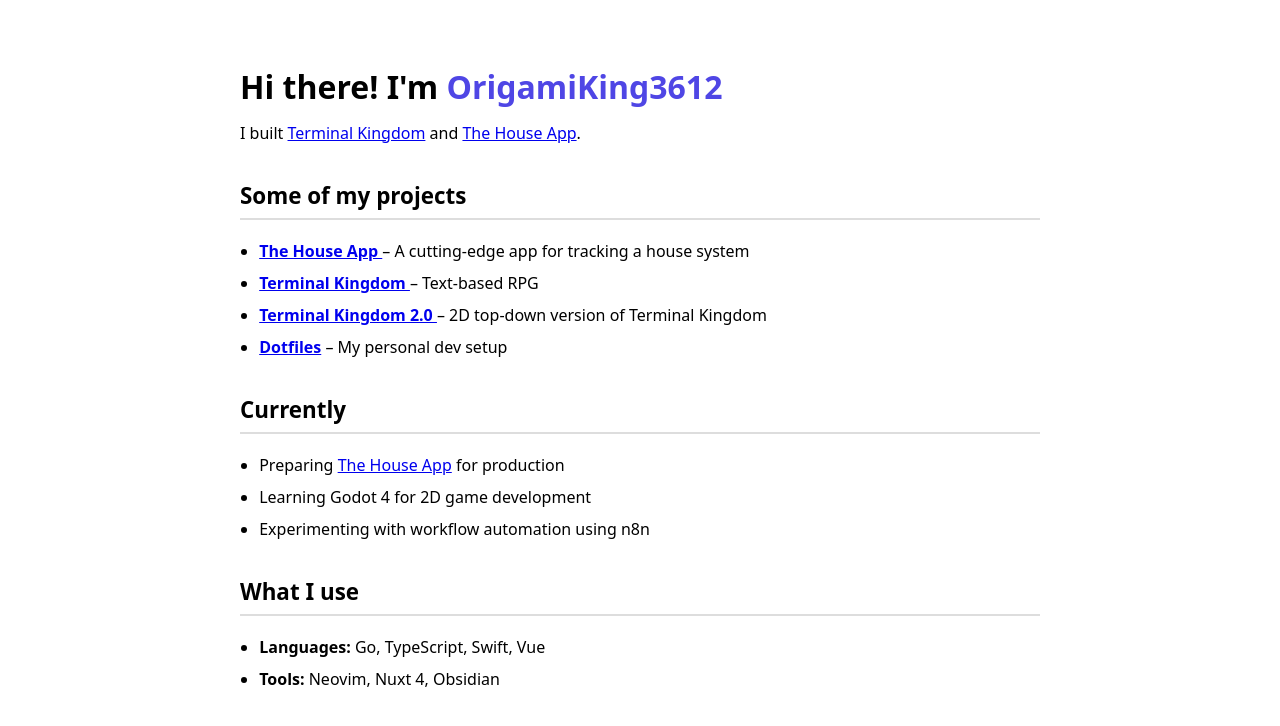
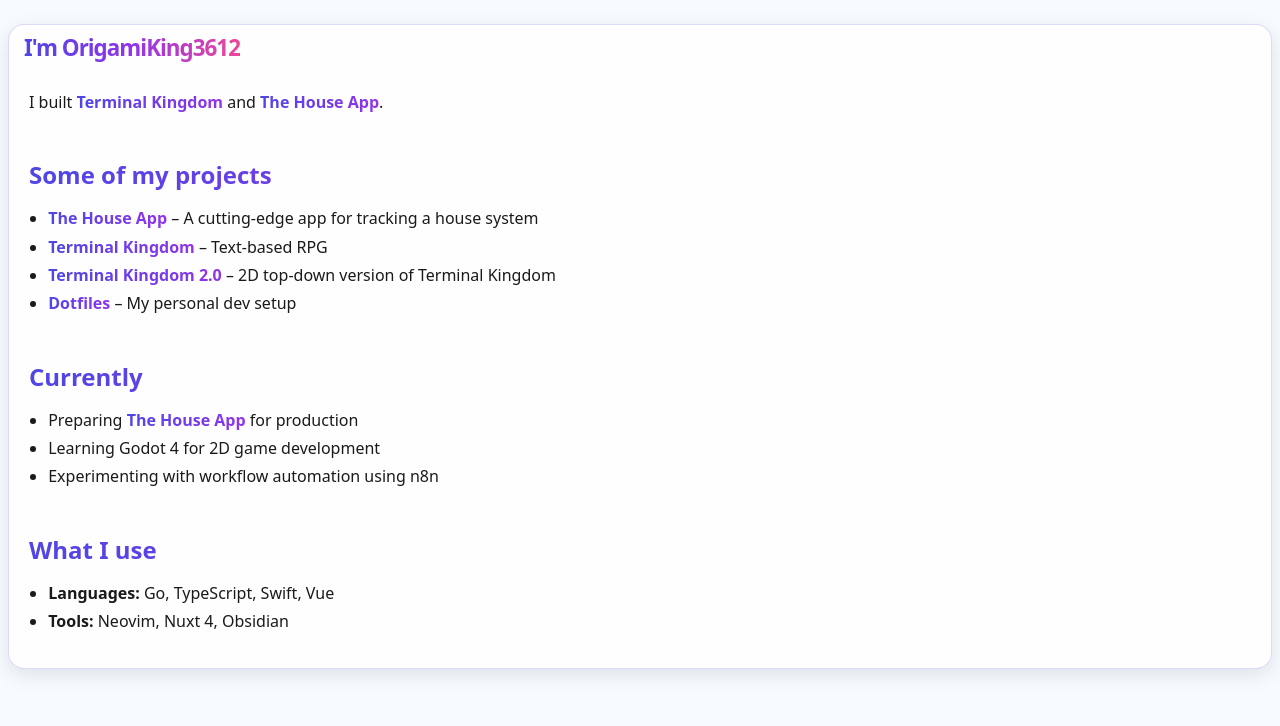
Before and after one commit to OrigamiKing3612/origamiking3612.com, a Nuxt app: page / in a window 1280 px wide. Shown: the top 726 px of the page. Built offline with nearby package versions, Linux system fonts and the light colour scheme.

Commit message:
A lot of styling help from ai

```diff
--- a/app/app.vue
+++ b/app/app.vue
@@ -1,14 +1,11 @@
 <template>
-    <div class="profile">
-        <header>
-            <h1>Hi there! I'm <span class="highlight">OrigamiKing3612</span></h1>
+    <Card title="I'm OrigamiKing3612">
         <p>
             I built
             <NuxtLink to="https://github.com/OrigamiKing3612/Terminal-Kingdom" external>Terminal Kingdom</NuxtLink>
             and
             <NuxtLink to="https://the-house-app.com" external>The House App</NuxtLink>.
         </p>
-        </header>
 
         <section>
             <h2>Some of my projects</h2>
@@ -53,7 +50,7 @@
                 <li><strong>Tools:</strong> Neovim, Nuxt 4, Obsidian</li>
             </ul>
         </section>
-    </div>
+    </Card>
 </template>
 
 <script setup lang="ts">
@@ -61,43 +58,43 @@
 </script>
 
 <style scoped lang="scss">
-.profile {
-    max-width: 800px;
-    margin: 0 auto;
-    padding: 2rem;
-    font-family: system-ui, sans-serif;
-    line-height: 1.6;
+@use "@/assets/styles/main.scss" as *;
 
-    h1 {
-        font-size: 2rem;
-        margin-bottom: 0.5rem;
-
-        .highlight {
-            color: #4f46e5; // accent color
-        }
-    }
-
-    h2 {
-        margin-top: 2rem;
-        font-size: 1.4rem;
-        border-bottom: 2px solid #ddd;
-        padding-bottom: 0.25rem;
-    }
-
-    p {
-        margin: 0.5rem 0 1rem;
-    }
-
-    ul {
-        padding-left: 1.2rem;
-
-        li {
-            margin: 0.4rem 0;
-        }
-    }
-
-    .projects li a {
-        font-weight: 600;
-    }
-}
-</style>
+// .profile {
+//     max-width: 800px;
+//     margin: 0 auto;
+//     font-family: system-ui, sans-serif;
+//     line-height: 1.6;
+//
+//     h1 {
+//         font-size: 2rem;
+//         margin-bottom: 0.5rem;
+//
+//         .highlight {
+//             color: var(--primary);
+//         }
+//     }
+//
+//     h2 {
+//         margin-top: 2rem;
+//         font-size: 1.4rem;
+//         border-bottom: 2px solid #ddd;
+//         padding-bottom: 0.25rem;
+//     }
+//
+//     p {
+//         margin: 0.5rem 0 1rem;
+//     }
+//
+//     ul {
+//         padding-left: 1.2rem;
+//
+//         li {
+//             margin: 0.4rem 0;
+//         }
+//     }
+//
+//     .projects li a {
+//         font-weight: 600;
+//     }
+// }</style>
--- /dev/null
+++ b/app/assets/styles/lib/_colors.scss
@@ -0,0 +1,29 @@
+@use "sass:color";
+
+:root {
+  --text: #1a1a1a;
+  --main-background: #f7faff;
+  --primary: #4f46e5;
+  --primary-hover: #3730a3;
+
+  --gradient-background: linear-gradient(135deg, #f0f9ff, #e0e7ff, #fdf2f8);
+  --heading-gradient: linear-gradient(90deg, #4f46e5, #9333ea, #ec4899);
+  --link-gradient: linear-gradient(90deg, #4f46e5, #9333ea);
+
+  --card-background: #ffffffcc;
+  --card-border: rgba(79, 70, 229, 0.2);
+}
+
+:root.dark {
+  --text: #f0f0f0;
+  --main-background: #0d1117;
+  --primary: #46a3e5;
+  --primary-hover: #38bdf8;
+
+  --gradient-background: linear-gradient(135deg, #0f172a, #1e293b, #0f172a);
+  --heading-gradient: linear-gradient(125deg, #46a3e5, #22d3ee, #a78bfa);
+  --link-gradient: linear-gradient(125deg, #46a3e5, #22d3ee);
+
+  --card-background: rgba(30, 41, 59, 0.8);
+  --card-border: rgba(70, 163, 229, 0.2);
+}
--- /dev/null
+++ b/app/assets/styles/lib/_variables.scss
@@ -0,0 +1,10 @@
+@use "sass:color";
+
+$mobile-width: 450px;
+
+:root {
+  --border-radius: 20px;
+  --border-radius-small: 4px;
+  --border: 3px solid var(--text);
+  --hover-shadow: 3px 3px 0px var(--primary);
+}
--- a/app/assets/styles/main.scss
+++ b/app/assets/styles/main.scss
@@ -0,0 +1,58 @@
+@use "sass:color";
+@use "./lib/_colors.scss" as *;
+@use "./lib/_variables.scss" as *;
+
+h1,
+h2,
+h3,
+h4,
+h5,
+h6,
+p,
+.link,
+label,
+div {
+  color: var(--text);
+}
+
+
+:global(html) {
+  background-color: var(--main-background) !important;
+  font-family: system-ui, sans-serif;
+  user-select: none;
+  cursor: default;
+  color: var(--text);
+  transition: background 0.3s ease, color 0.3s ease;
+}
+
+h1,
+h2,
+h3,
+h4,
+h5 {
+  font-weight: 700;
+  margin: 1.2rem 0 0.8rem;
+  background: var(--heading-gradient);
+  background-clip: text;
+  -webkit-background-clip: text;
+  -webkit-text-fill-color: transparent;
+}
+
+a,
+.nuxt-link {
+  color: var(--primary);
+  font-weight: 700;
+  margin: 1.2rem 0 0.8rem;
+  background: var(--link-gradient);
+  background-clip: text;
+  -webkit-background-clip: text;
+  -webkit-text-fill-color: transparent;
+}
+
+ul {
+  padding-left: 1.2rem;
+
+  li {
+    margin: 0.4rem 0;
+  }
+}
--- /dev/null
+++ b/app/components/Card.vue
@@ -0,0 +1,71 @@
+<template>
+    <div class="card">
+        <h4 v-if="props.title" class="title">
+            {{ props.title }}
+        </h4>
+        <div class="v-container">
+            <slot />
+        </div>
+    </div>
+</template>
+
+<script setup lang="ts">
+const props = defineProps<{
+    title?: string,
+}>();
+
+const padding_top = computed(() => {
+    return props.title ? '50px' : '20px';
+});
+</script>
+
+
+<style lang="scss" scoped>
+.card {
+    position: relative;
+    padding: v-bind(padding_top) 0px 20px 0px;
+    background: var(--card-background);
+    border-radius: 1rem;
+    margin: 1.5rem 0;
+    box-shadow: 0 6px 20px rgba(0, 0, 0, 0.1);
+    border: 1px solid var(--card-border);
+    transition: transform 0.2s ease, box-shadow 0.3s ease;
+
+    &:hover {
+        transform: translateY(-4px);
+        box-shadow: 0 10px 30px rgba(0, 0, 0, 0.2);
+    }
+
+    .title {
+        position: absolute;
+        top: -12px;
+        left: 15px;
+        font-size: 1.4em;
+        letter-spacing: -1px;
+        text-align: left;
+    }
+
+    .v-container {
+        display: flex;
+        flex-direction: column;
+        gap: 10px;
+        padding: 0 20px;
+
+        :deep(form),
+        :deep(.card-ignore),
+        :deep(.link) {
+            display: flex;
+            flex-direction: column;
+            gap: 10px;
+        }
+
+        :deep(.disclosure-group) {
+            margin: 0 -10px;
+        }
+    }
+}
+
+:deep(p) {
+    text-align: left;
+}
+</style>
--- a/nuxt.config.ts
+++ b/nuxt.config.ts
@@ -53,7 +53,10 @@
         css: {
             preprocessorOptions: {
                 scss: {
-                    additionalData: ``
+                    additionalData: `
+                        @use "@/assets/styles/lib/_variables.scss" as *;
+                        @use "@/assets/styles/lib/_colors.scss" as *;
+                    `
                 }
             }
         }
@@ -70,5 +73,13 @@
     },
     robots: {
         sitemap: '/sitemap.xml',
+    },
+    experimental: {
+        defaults: {
+            nuxtLink: {
+                activeClass: 'router-link-active',
+                exactActiveClass: 'router-link-exact-active',
+            }
+        }
     }
 })
```
Lines whose indentation alone changed are shown as unchanged.
